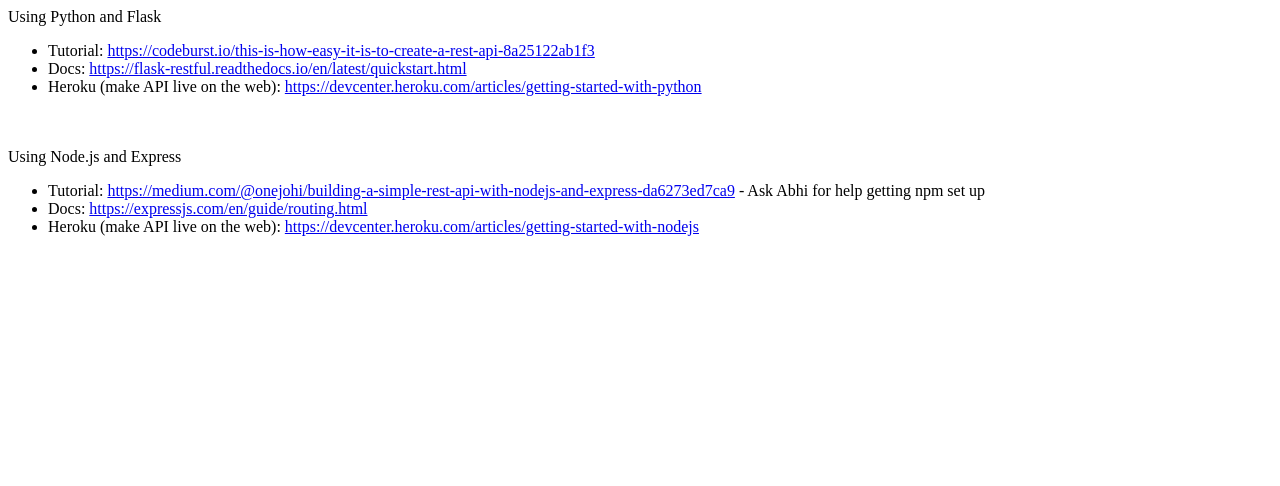
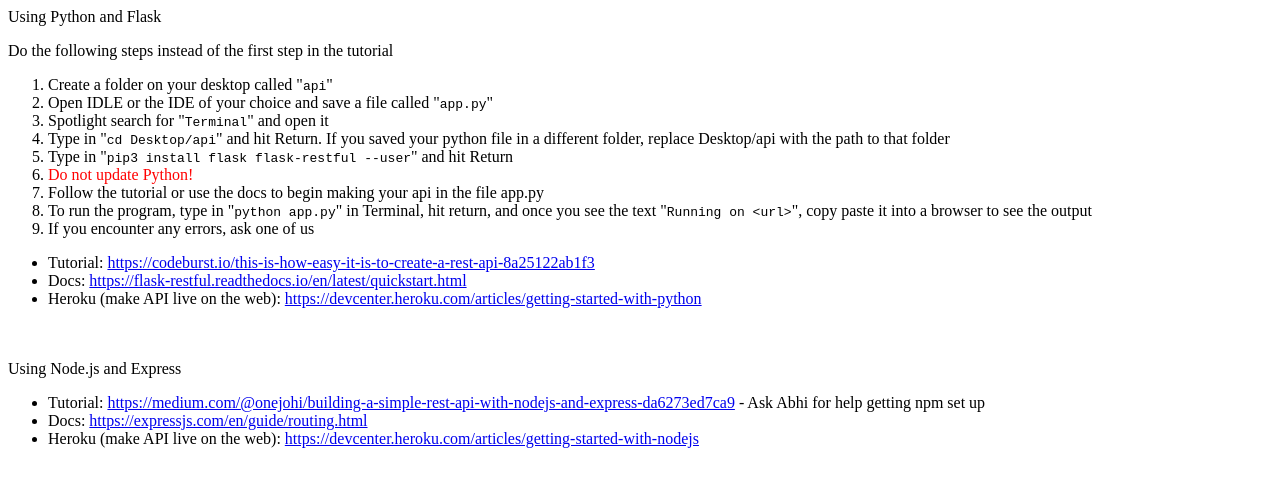
Before and after one commit to shs-cs-club/website, a plain HTML site: page index.html in a window 1280 px wide. Drawn offline with Linux system fonts and the light colour scheme.

Commit message:
Update index.html

```diff
--- a/index.html
+++ b/index.html
@@ -6,7 +6,19 @@
   </head>
   <body>
     <div>Using Python and Flask</div>
-    <ul>
+    <p>Do the following steps instead of the first step in the tutorial
+    <ol>
+      <li>Create a folder on your desktop called "<span style="font-family: monospace">api</span>"</li>
+      <li>Open IDLE or the IDE of your choice and save a file called "<span style="font-family: monospace">app.py</span>"</li>
+      <li>Spotlight search for "<span style="font-family: monospace">Terminal</span>" and open it</li>
+      <li>Type in "<span style="font-family: monospace">cd Desktop/api</span>" and hit Return. If you saved your python file in a different folder, replace Desktop/api with the path to that folder</li>
+      <li>Type in "<span style="font-family: monospace">pip3 install flask flask-restful --user</span>" and hit Return</li>
+      <li><span style="color: red">Do not update Python!</span></li>
+      <li>Follow the tutorial or use the docs to begin making your api in the file app.py</li>
+      <li>To run the program, type in "<span style="font-family: monospace">python app.py</span>" in Terminal, hit return, and once you see the text "<span style="font-family: monospace">Running on &lt;url&gt;</span>", copy paste it into a browser to see the output</li>
+      <li>If you encounter any errors, ask one of us</li>
+    </ol>
+   <ul>
       <li>Tutorial: <a href="https://codeburst.io/this-is-how-easy-it-is-to-create-a-rest-api-8a25122ab1f3">https://codeburst.io/this-is-how-easy-it-is-to-create-a-rest-api-8a25122ab1f3</a></li>
       <li>Docs: <a href="https://flask-restful.readthedocs.io/en/latest/quickstart.html">https://flask-restful.readthedocs.io/en/latest/quickstart.html</a></li>
       <li>Heroku (make API live on the web): <a href="https://devcenter.heroku.com/articles/getting-started-with-python">https://devcenter.heroku.com/articles/getting-started-with-python</a></li>
```
